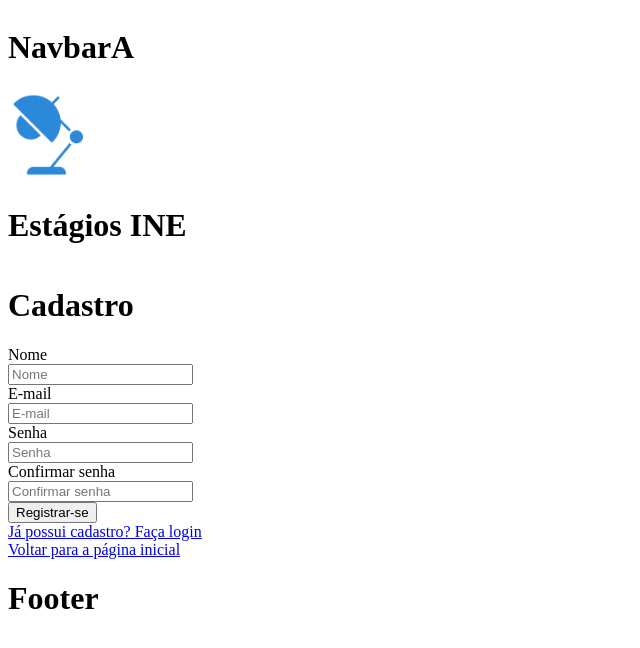
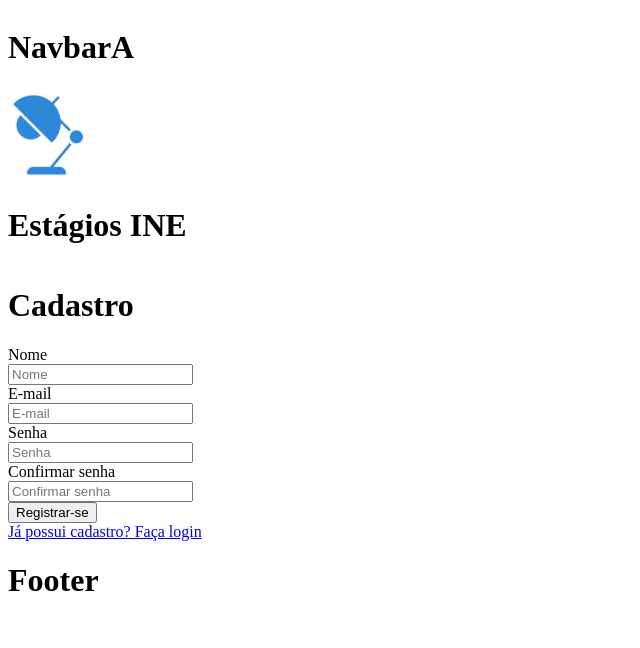
Before and after one commit to rlneto/sinestagios, a React (Vite) app: page /register in a window 1280 px wide. Shown: the top 648 px of the page, without its empty margins (0-640 px from the left). Built offline with nearby package versions, Linux system fonts and the light colour scheme.

Commit message:
sugestão Betina

```diff
--- a/src/pages/Register.jsx
+++ b/src/pages/Register.jsx
@@ -32,9 +32,6 @@ export default function Register () {
         <div>
           <Link to='/login'>Já possui cadastro? Faça login</Link>
         </div>
-        <div>
-          <Link to='/'>Voltar para a página inicial</Link>
-        </div>
       </div>
 
   )
```
